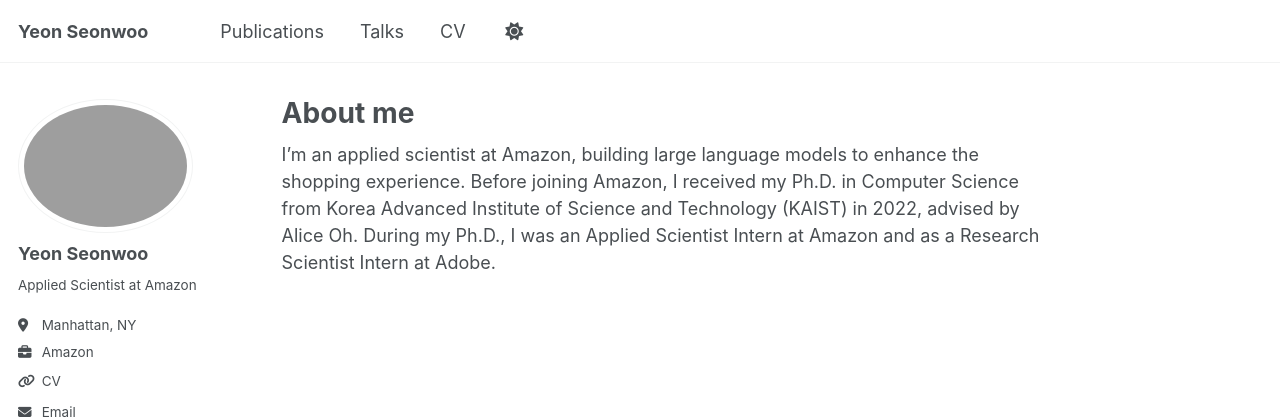
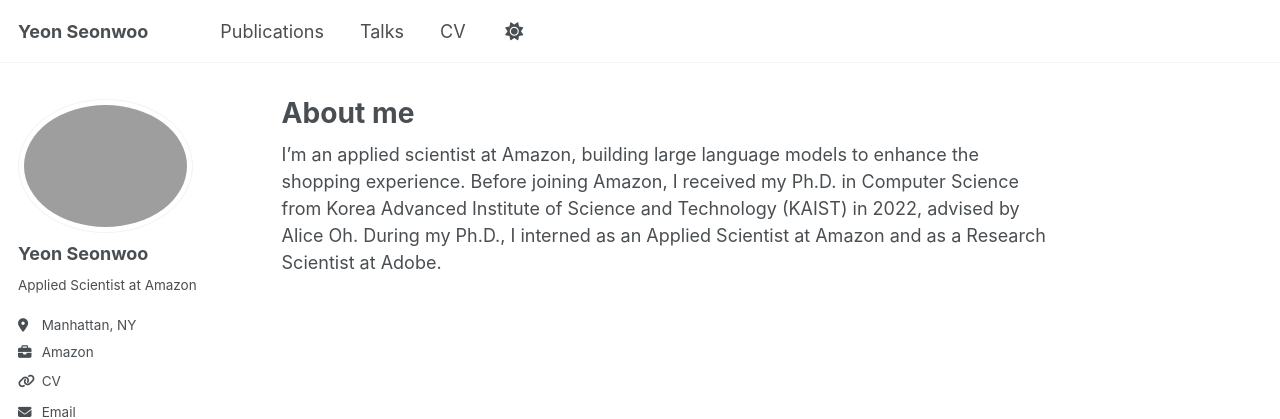
Before and after one commit to yeonsw/yeonsw.github.io, a Jekyll site: the page built from _pages/about.md, in a window 1280 px wide. Shown: the top 419 px of the page. Built offline with Jekyll 4.4.1, drawn with Linux system fonts in a browser that asks for light colours; some web fonts are replaced; a script that is not in the unit is left out.

Commit message:
Update about.md

```diff
--- a/_pages/about.md
+++ b/_pages/about.md
@@ -7,4 +7,4 @@ redirect_from:
   - /about.html
 ---
 
-I’m an applied scientist at Amazon, building large language models to enhance the shopping experience. Before joining Amazon, I received my Ph.D. in Computer Science from Korea Advanced Institute of Science and Technology (KAIST) in 2022, advised by Alice Oh. During my Ph.D., I was an Applied Scientist Intern at Amazon and as a Research Scientist Intern at Adobe.
+I’m an applied scientist at Amazon, building large language models to enhance the shopping experience. Before joining Amazon, I received my Ph.D. in Computer Science from Korea Advanced Institute of Science and Technology (KAIST) in 2022, advised by Alice Oh. During my Ph.D., I interned as an Applied Scientist at Amazon and as a Research Scientist at Adobe.
```
